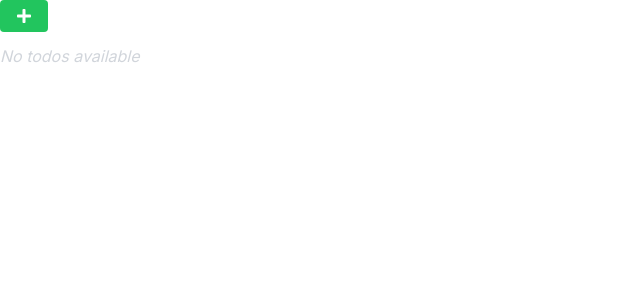
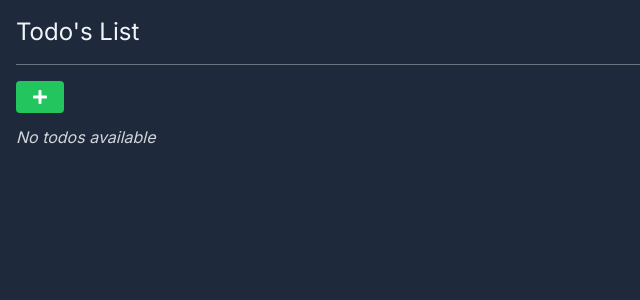
Before and after one commit to jvillegasl/nextjs-crud, a Next.js app: page / in a window 1280 px wide. Shown: the top 300 px of the page, without its empty margins (0-640 px from the left). Built offline with nearby package versions, Linux system fonts and the light colour scheme; no server answers; the database is empty.

Commit message:
root layout

```diff
--- a/src/app/layout.tsx
+++ b/src/app/layout.tsx
@@ -1,22 +1,30 @@
-import './globals.scss'
-import type { Metadata } from 'next'
-import { Inter } from 'next/font/google'
+import "./globals.scss";
+import type { Metadata } from "next";
+import { Inter } from "next/font/google";
+import { Header } from "./header";
 
-const inter = Inter({ subsets: ['latin'] })
+const inter = Inter({ subsets: ["latin"] });
 
 export const metadata: Metadata = {
-  title: 'Create Next App',
-  description: 'Generated by create next app',
-}
+    title: "jvillegasl - NextJS 13 CRUD",
+};
 
 export default function RootLayout({
-  children,
+    children,
 }: {
-  children: React.ReactNode
+    children: React.ReactNode;
 }) {
-  return (
-    <html lang="en">
-      <body className={inter.className}>{children}</body>
-    </html>
-  )
+    return (
+        <html lang="en">
+            <body
+                className={
+                    inter.className +
+                    " bg-slate-800 text-slate-100 container mx-auto p-4 grid gap-4"
+                }
+            >
+                <Header />
+                <main>{children}</main>
+            </body>
+        </html>
+    );
 }
```
